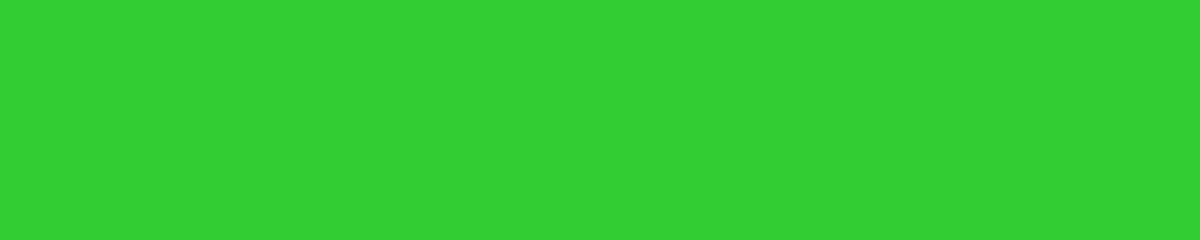
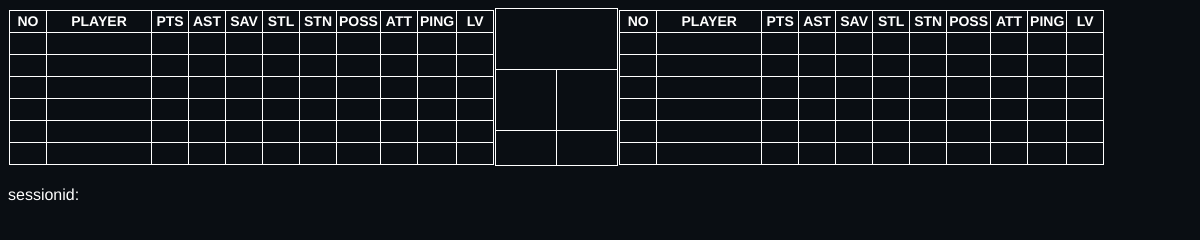
Before and after one commit to sifue/echovr-session-panel, an Electron app: page index.html in a window 1200 px wide. Drawn offline with Linux system fonts and the light colour scheme.

Commit message:
add total stats and steal stats

```diff
--- a/index.html
+++ b/index.html
@@ -1,167 +1,207 @@
 <!DOCTYPE html>
 <html>
   <head>
-    <meta charset="UTF-8">
+    <meta charset="UTF-8" />
     <title>EchoVR Session Panel</title>
-    <meta http-equiv="Content-Security-Policy" content="script-src 'self' 'unsafe-inline';" />
-    <link rel="stylesheet" href="./style.css">
+    <meta
+      http-equiv="Content-Security-Policy"
+      content="script-src 'self' 'unsafe-inline';"
+    />
+    <link rel="stylesheet" href="./style.css" />
   </head>
 
   <body>
     <div id="container">
       <table class="score">
         <tr>
-                <td rowspan="2">
-
+          <td rowspan="3">
             <table class="stats">
               <tr>
-                            <th>No.</th>
-                            <th>Name</th>
-                            <th>Poss.<br>Time</th>
-                            <th>Shot<br>Taken</th>
-                            <th>Point</th>
-                            <th>Assist</th>
-                            <th>Save</th>
-                            <th>Stun</th>
-                            <th>Ping</th>
-                            <th>Lv.</th>
+                <th><div>NO</div></th>
+                <th class="nm-td"><div>PLAYER</div></th>
+                <th><div>PTS</div></th>
+                <th><div>AST</div></th>
+                <th><div>SAV</div></th>
+                <th><div>STL</div></th>
+                <th><div>STN</div></th>
+                <th><div>POSS</div></th>
+                <th><div>ATT</div></th>
+                <th><div>PING</div></th>
+                <th><div>LV</div></th>
               </tr>
               <tr>
-                            <td class="no" id="o-no-0"></td>
-                            <td class="nm" id="o-nm-0"></td>
-                            <td class="ps" id="o-ps-0"></td>
-                            <td class="sh" id="o-sh-0"></td>
-                            <td class="pt" id="o-pt-0"></td>
-                            <td class="as" id="o-as-0"></td>
-                            <td class="sv" id="o-sv-0"></td>
-                            <td class="st" id="o-st-0"></td>
-                            <td class="pn" id="o-pn-0"></td>
-                            <td class="lv" id="o-lv-0"></td>
+                <td><div class="no" id="o-no-0"></div></td>
+                <td class="nm-td"><div class="nm" id="o-nm-0"></div></td>
+                <td><div class="pt" id="o-pt-0"></div></td>
+                <td><div class="as" id="o-as-0"></div></td>
+                <td><div class="sv" id="o-sv-0"></div></td>
+                <td><div class="sl" id="o-sl-0"></div></td>
+                <td><div class="st" id="o-st-0"></div></td>
+                <td><div class="ps" id="o-ps-0"></div></td>
+                <td><div class="sh" id="o-sh-0"></div></td>
+                <td><div class="pn" id="o-pn-0"></div></td>
+                <td><div class="lv" id="o-lv-0"></div></td>
               </tr>
               <tr>
-                            <td class="no" id="o-no-1"></td>
-                            <td class="nm" id="o-nm-1"></td>
-                            <td class="ps" id="o-ps-1"></td>
-                            <td class="sh" id="o-sh-1"></td>
-                            <td class="pt" id="o-pt-1"></td>
-                            <td class="as" id="o-as-1"></td>
-                            <td class="sv" id="o-sv-1"></td>
-                            <td class="st" id="o-st-1"></td>
-                            <td class="pn" id="o-pn-1"></td>
-                            <td class="lv" id="o-lv-1"></td>
+                <td><div class="no" id="o-no-1"></div></td>
+                <td class="nm-td"><div class="nm" id="o-nm-1"></div></td>
+                <td><div class="pt" id="o-pt-1"></div></td>
+                <td><div class="as" id="o-as-1"></div></td>
+                <td><div class="sv" id="o-sv-1"></div></td>
+                <td><div class="sl" id="o-sl-1"></div></td>
+                <td><div class="st" id="o-st-1"></div></td>
+                <td><div class="ps" id="o-ps-1"></div></td>
+                <td><div class="sh" id="o-sh-1"></div></td>
+                <td><div class="pn" id="o-pn-1"></div></td>
+                <td><div class="lv" id="o-lv-1"></div></td>
               </tr>
               <tr>
-                            <td class="no" id="o-no-2"></td>
-                            <td class="nm" id="o-nm-2"></td>
-                            <td class="ps" id="o-ps-2"></td>
-                            <td class="sh" id="o-sh-2"></td>
-                            <td class="pt" id="o-pt-2"></td>
-                            <td class="as" id="o-as-2"></td>
-                            <td class="sv" id="o-sv-2"></td>
-                            <td class="st" id="o-st-2"></td>
-                            <td class="pn" id="o-pn-2"></td>
-                            <td class="lv" id="o-lv-2"></td>
+                <td><div class="no" id="o-no-2"></div></td>
+                <td class="nm-td"><div class="nm" id="o-nm-2"></div></td>
+                <td><div class="pt" id="o-pt-2"></div></td>
+                <td><div class="as" id="o-as-2"></div></td>
+                <td><div class="sv" id="o-sv-2"></div></td>
+                <td><div class="sl" id="o-sl-2"></div></td>
+                <td><div class="st" id="o-st-2"></div></td>
+                <td><div class="ps" id="o-ps-2"></div></td>
+                <td><div class="sh" id="o-sh-2"></div></td>
+                <td><div class="pn" id="o-pn-2"></div></td>
+                <td><div class="lv" id="o-lv-2"></div></td>
               </tr>
               <tr>
-                            <td class="no" id="o-no-3"></td>
-                            <td class="nm" id="o-nm-3"></td>
-                            <td class="ps" id="o-ps-3"></td>
-                            <td class="sh" id="o-sh-3"></td>
-                            <td class="pt" id="o-pt-3"></td>
-                            <td class="as" id="o-as-3"></td>
-                            <td class="sv" id="o-sv-3"></td>
-                            <td class="st" id="o-st-3"></td>
-                            <td class="pn" id="o-pn-3"></td>
-                            <td class="lv" id="o-lv-3"></td>
+                <td><div class="no" id="o-no-3"></div></td>
+                <td class="nm-td"><div class="nm" id="o-nm-3"></div></td>
+                <td><div class="pt" id="o-pt-3"></div></td>
+                <td><div class="as" id="o-as-3"></div></td>
+                <td><div class="sv" id="o-sv-3"></div></td>
+                <td><div class="sl" id="o-sl-3"></div></td>
+                <td><div class="st" id="o-st-3"></div></td>
+                <td><div class="ps" id="o-ps-3"></div></td>
+                <td><div class="sh" id="o-sh-3"></div></td>
+                <td><div class="pn" id="o-pn-3"></div></td>
+                <td><div class="lv" id="o-lv-3"></div></td>
               </tr>
               <tr>
-                            <td class="no" id="o-no-4"></td>
-                            <td class="nm" id="o-nm-4"></td>
-                            <td class="ps" id="o-ps-4"></td>
-                            <td class="sh" id="o-sh-4"></td>
-                            <td class="pt" id="o-pt-4"></td>
-                            <td class="as" id="o-as-4"></td>
-                            <td class="sv" id="o-sv-4"></td>
-                            <td class="st" id="o-st-4"></td>
-                            <td class="pn" id="o-pn-4"></td>
-                            <td class="lv" id="o-lv-4"></td>
+                <td><div class="no" id="o-no-4"></div></td>
+                <td class="nm-td"><div class="nm" id="o-nm-4"></div></td>
+                <td><div class="pt" id="o-pt-4"></div></td>
+                <td><div class="as" id="o-as-4"></div></td>
+                <td><div class="sv" id="o-sv-4"></div></td>
+                <td><div class="sl" id="o-sl-4"></div></td>
+                <td><div class="st" id="o-st-4"></div></td>
+                <td><div class="ps" id="o-ps-4"></div></td>
+                <td><div class="sh" id="o-sh-4"></div></td>
+                <td><div class="pn" id="o-pn-4"></div></td>
+                <td><div class="lv" id="o-lv-4"></div></td>
+              </tr>
+              <tr>
+                <td><div class="no" id="o-no-t"></div></td>
+                <td class="nm-td"><div class="nm" id="o-nm-t"></div></td>
+                <td><div class="pt" id="o-pt-t"></div></td>
+                <td><div class="as" id="o-as-t"></div></td>
+                <td><div class="sv" id="o-sv-t"></div></td>
+                <td><div class="sl" id="o-sl-t"></div></td>
+                <td><div class="st" id="o-st-t"></div></td>
+                <td><div class="ps" id="o-ps-t"></div></td>
+                <td><div class="sh" id="o-sh-t"></div></td>
+                <td><div class="pn" id="o-pn-t"></div></td>
+                <td><div class="lv" id="o-lv-t"></div></td>
               </tr>
             </table>
           </td>
           <td id="game-clock-display" colspan="2"></td>
-                <td rowspan="2">
+          <td rowspan="3">
             <table class="stats">
               <tr>
-                            <th>No.</th>
-                            <th>Name</th>
-                            <th>Poss.<br>Time</th>
-                            <th>Shot<br>Taken</th>
-                            <th>Point</th>
-                            <th>Assist</th>
-                            <th>Save</th>
-                            <th>Stun</th>
-                            <th>Ping</th>
-                            <th>Lv.</th>
+                <th><div>NO</div></th>
+                <th><div>PLAYER</div></th>
+                <th><div>PTS</div></th>
+                <th><div>AST</div></th>
+                <th><div>SAV</div></th>
+                <th><div>STL</div></th>
+                <th><div>STN</div></th>
+                <th><div>POSS</div></th>
+                <th><div>ATT</div></th>
+                <th><div>PING</div></th>
+                <th><div>LV</div></th>
               </tr>
               <tr>
-                            <td class="no" id="b-no-0"></td>
-                            <td class="nm" id="b-nm-0"></td>
-                            <td class="ps" id="b-ps-0"></td>
-                            <td class="sh" id="b-sh-0"></td>
-                            <td class="pt" id="b-pt-0"></td>
-                            <td class="as" id="b-as-0"></td>
-                            <td class="sv" id="b-sv-0"></td>
-                            <td class="st" id="b-st-0"></td>
-                            <td class="pn" id="b-pn-0"></td>
-                            <td class="lv" id="b-lv-0"></td>
+                <td><div class="no" id="b-no-0"></div></td>
+                <td><div class="nm" id="b-nm-0"></div></td>
+                <td><div class="pt" id="b-pt-0"></div></td>
+                <td><div class="as" id="b-as-0"></div></td>
+                <td><div class="sv" id="b-sv-0"></div></td>
+                <td><div class="sl" id="b-sl-0"></div></td>
+                <td><div class="st" id="b-st-0"></div></td>
+                <td><div class="ps" id="b-ps-0"></div></td>
+                <td><div class="sh" id="b-sh-0"></div></td>
+                <td><div class="pn" id="b-pn-0"></div></td>
+                <td><div class="lv" id="b-lv-0"></div></td>
               </tr>
               <tr>
-                            <td class="no" id="b-no-1"></td>
-                            <td class="nm" id="b-nm-1"></td>
-                            <td class="ps" id="b-ps-1"></td>
-                            <td class="sh" id="b-sh-1"></td>
-                            <td class="pt" id="b-pt-1"></td>
-                            <td class="as" id="b-as-1"></td>
-                            <td class="sv" id="b-sv-1"></td>
-                            <td class="st" id="b-st-1"></td>
-                            <td class="pn" id="b-pn-1"></td>
-                            <td class="lv" id="b-lv-1"></td>
+                <td><div class="no" id="b-no-1"></div></td>
+                <td><div class="nm" id="b-nm-1"></div></td>
+                <td><div class="pt" id="b-pt-1"></div></td>
+                <td><div class="as" id="b-as-1"></div></td>
+                <td><div class="sv" id="b-sv-1"></div></td>
+                <td><div class="sl" id="b-sl-1"></div></td>
+                <td><div class="st" id="b-st-1"></div></td>
+                <td><div class="ps" id="b-ps-1"></div></td>
+                <td><div class="sh" id="b-sh-1"></div></td>
+                <td><div class="pn" id="b-pn-1"></div></td>
+                <td><div class="lv" id="b-lv-1"></div></td>
               </tr>
               <tr>
-                            <td class="no" id="b-no-2"></td>
-                            <td class="nm" id="b-nm-2"></td>
-                            <td class="ps" id="b-ps-2"></td>
-                            <td class="sh" id="b-sh-2"></td>
-                            <td class="pt" id="b-pt-2"></td>
-                            <td class="as" id="b-as-2"></td>
-                            <td class="sv" id="b-sv-2"></td>
-                            <td class="st" id="b-st-2"></td>
-                            <td class="pn" id="b-pn-2"></td>
-                            <td class="lv" id="b-lv-2"></td>
+                <td><div class="no" id="b-no-2"></div></td>
+                <td><div class="nm" id="b-nm-2"></div></td>
+                <td><div class="pt" id="b-pt-2"></div></td>
+                <td><div class="as" id="b-as-2"></div></td>
+                <td><div class="sv" id="b-sv-2"></div></td>
+                <td><div class="sl" id="b-sl-2"></div></td>
+                <td><div class="st" id="b-st-2"></div></td>
+                <td><div class="ps" id="b-ps-2"></div></td>
+                <td><div class="sh" id="b-sh-2"></div></td>
+                <td><div class="pn" id="b-pn-2"></div></td>
+                <td><div class="lv" id="b-lv-2"></div></td>
               </tr>
               <tr>
-                            <td class="no" id="b-no-3"></td>
-                            <td class="nm" id="b-nm-3"></td>
-                            <td class="ps" id="b-ps-3"></td>
-                            <td class="sh" id="b-sh-3"></td>
-                            <td class="pt" id="b-pt-3"></td>
-                            <td class="as" id="b-as-3"></td>
-                            <td class="sv" id="b-sv-3"></td>
-                            <td class="st" id="b-st-3"></td>
-                            <td class="pn" id="b-pn-3"></td>
-                            <td class="lv" id="b-lv-3"></td>
+                <td><div class="no" id="b-no-3"></div></td>
+                <td><div class="nm" id="b-nm-3"></div></td>
+                <td><div class="pt" id="b-pt-3"></div></td>
+                <td><div class="as" id="b-as-3"></div></td>
+                <td><div class="sv" id="b-sv-3"></div></td>
+                <td><div class="sl" id="b-sl-3"></div></td>
+                <td><div class="st" id="b-st-3"></div></td>
+                <td><div class="ps" id="b-ps-3"></div></td>
+                <td><div class="sh" id="b-sh-3"></div></td>
+                <td><div class="pn" id="b-pn-3"></div></td>
+                <td><div class="lv" id="b-lv-3"></div></td>
               </tr>
               <tr>
-                            <td class="no" id="b-no-4"></td>
-                            <td class="nm" id="b-nm-4"></td>
-                            <td class="ps" id="b-ps-4"></td>
-                            <td class="sh" id="b-sh-4"></td>
-                            <td class="pt" id="b-pt-4"></td>
-                            <td class="as" id="b-as-4"></td>
-                            <td class="sv" id="b-sv-4"></td>
-                            <td class="st" id="b-st-4"></td>
-                            <td class="pn" id="b-pn-4"></td>
-                            <td class="lv" id="b-lv-4"></td>
+                <td><div class="no" id="b-no-4"></div></td>
+                <td><div class="nm" id="b-nm-4"></div></td>
+                <td><div class="pt" id="b-pt-4"></div></td>
+                <td><div class="as" id="b-as-4"></div></td>
+                <td><div class="sv" id="b-sv-4"></div></td>
+                <td><div class="sl" id="b-sl-4"></div></td>
+                <td><div class="st" id="b-st-4"></div></td>
+                <td><div class="ps" id="b-ps-4"></div></td>
+                <td><div class="sh" id="b-sh-4"></div></td>
+                <td><div class="pn" id="b-pn-4"></div></td>
+                <td><div class="lv" id="b-lv-4"></div></td>
+              </tr>
+              <tr>
+                <td><div class="no" id="b-no-t"></div></td>
+                <td><div class="nm" id="b-nm-t"></div></td>
+                <td><div class="pt" id="b-pt-t"></div></td>
+                <td><div class="as" id="b-as-t"></div></td>
+                <td><div class="sv" id="b-sv-t"></div></td>
+                <td><div class="sl" id="b-sl-t"></div></td>
+                <td><div class="st" id="b-st-t"></div></td>
+                <td><div class="ps" id="b-ps-t"></div></td>
+                <td><div class="sh" id="b-sh-t"></div></td>
+                <td><div class="pn" id="b-pn-t"></div></td>
+                <td><div class="lv" id="b-lv-t"></div></td>
               </tr>
             </table>
           </td>
@@ -170,6 +210,10 @@
           <td id="orange-points"></td>
           <td id="blue-points"></td>
         </tr>
+        <tr>
+          <td id="orange-points-round"></td>
+          <td id="blue-points-round"></td>
+        </tr>
       </table>
       <div id="map"></div>
       <p>sessionid: <span id="sessionid"></span></p>
--- a/style.css
+++ b/style.css
@@ -1,92 +1,151 @@
 body {
-    background: #32cd32;
+  background: #0a0e13;
   color: #fff;
-    font-family: "Arial";
-    text-shadow: 1px 1px 0px #444;
+  font-family: 'Colfax', Helvetica, sans-serif;
 }
 
 #container {
-    display: none;
+  display: block;
 }
 
 table.score {
   border-collapse: collapse;
   border-spacing: 0;
   table-layout: fixed;
-    height: 160px;
+  height: auto;
+  width: auto;
 }
 
-table.score td {
+table.score > tbody {
   text-align: center;
   vertical-align: center;
+  height: auto;
+  width: auto;
 }
 
-#game-clock-display {
+table.score > tbody > tr {
+  width: auto;
+}
+
+table.score > tbody > tr > td#game-clock-display {
+  margin: 1px;
   font-size: 20px;
   padding: 5px;
-    border: solid 2px #fff;
+  border: solid 1px #fff;
+  vertical-align: center;
+  width: 100px;
+}
+
+table.score > tbody > tr > td#orange-points {
+  color: #ff8b00;
+  font-size: 40px;
+  padding: 5px;
+  border: solid 1px #fff;
   vertical-align: center;
   font-weight: bold;
+  width: 50px;
 }
 
-#orange-points {
-    color : #ff8b00;
+table.score > tbody > tr > td#blue-points {
+  color: #009afe;
   font-size: 40px;
   padding: 5px;
-    border: solid 2px #fff;
+  border: solid 1px #fff;
   vertical-align: center;
   font-weight: bold;
+  width: 50px;
 }
 
-#blue-points {
-    color : #009afe;
-    font-size: 40px;
-    padding: 5px;
-    border: solid 2px #fff;
+table.score > tbody > tr > td#orange-points-round {
+  color: #ff8b00;
+  font-size: 14px;
+  padding: 2px;
+  border: solid 1px #fff;
   vertical-align: center;
-    font-weight: bold;
+  height: 30px;
+  width: 50px;
+}
+
+table.score > tbody > tr > td#blue-points-round {
+  color: #009afe;
+  font-size: 14px;
+  padding: 2px;
+  border: solid 1px #fff;
+  vertical-align: center;
+  height: 30px;
+  width: 50px;
 }
 
 table.stats {
   border-collapse: collapse;
   border-spacing: 0;
   table-layout: fixed;
-    border: solid 2px #fff;
+  height: auto;
+  width: auto;
+  border-collapse: collapse;
+  border-spacing: 0;
+  table-layout: fixed;
+  border: solid 1px #fff;
   font-size: 14px;
-    margin: 0px 2px 0px 2px;
 }
 
-table.stats th {
+table.stats > tbody {
+  height: auto;
+  width: auto;
+}
+
+table.stats > tbody > tr {
+  height: 22px;
+  width: auto;
+}
+
+table.stats > tbody > tr > th {
   text-align: center;
   padding: 2px;
-    border: solid 2px #fff;
+  border: solid 1px #fff;
   font-weight: bold;
+  width: 32spx;
 }
 
-table.stats td {
+table.stats > tbody > tr > td {
   text-align: center;
   padding: 2px;
-    border: solid 2px #fff;
+  border: solid 1px #fff;
+  width: 32px;
+  white-space: nowrap;
 }
 
-table.stats td.nopossess {
+.nm-td {
+  width: 100px;
+  white-space: nowrap;
+  overflow: hidden;
+}
+
+table.stats > tbody > tr > td > div.nm {
+  width: 100px;
+  white-space: nowrap;
+  overflow: hidden;
+  text-align: left;
+}
+
+table.stats > tbody > tr > td.nopossess {
   text-decoration: none;
 }
 
-table.stats td.possess {
+table.stats > tbody > tr > td.possess {
   text-decoration: underline #d0343f;
   text-decoration-thickness: 3px;
 }
 
-table.stats td.nostuned {
+table.stats > tbody > tr > td.nostuned {
   color: #fff;
 }
 
-table.stats td.stuned {
+table.stats > tbody > tr > td.stuned {
   color: #777;
 }
 
-table.stats td.nm {
+table.stats > tbody > tr > td.nm {
   text-align: left;
 }
 
```
Also changed, not shown: preload.js (+110 -6 lines), readme-images/quest2-settings.png, readme-images/sample.png. Lines whose indentation alone changed are shown as unchanged.
